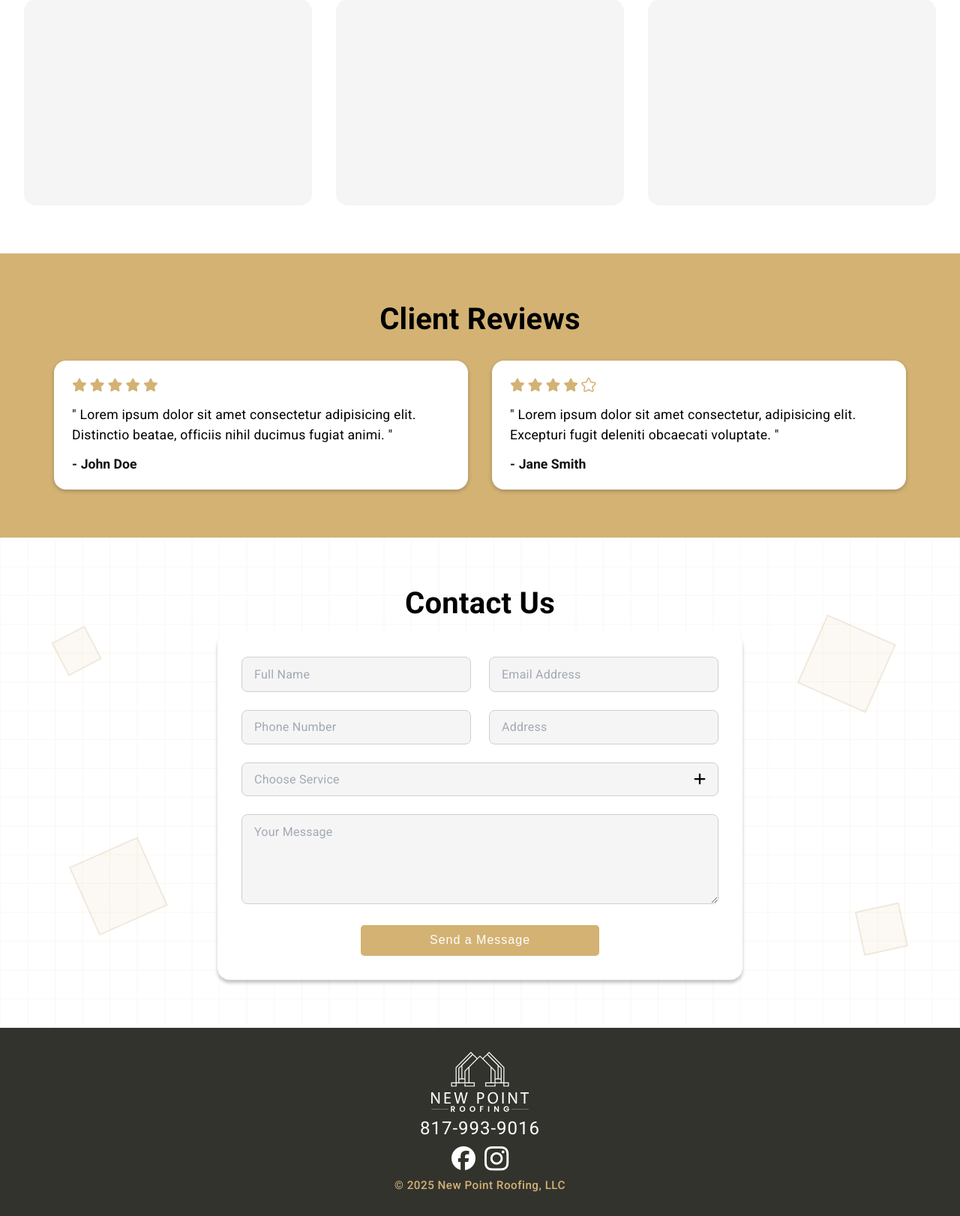
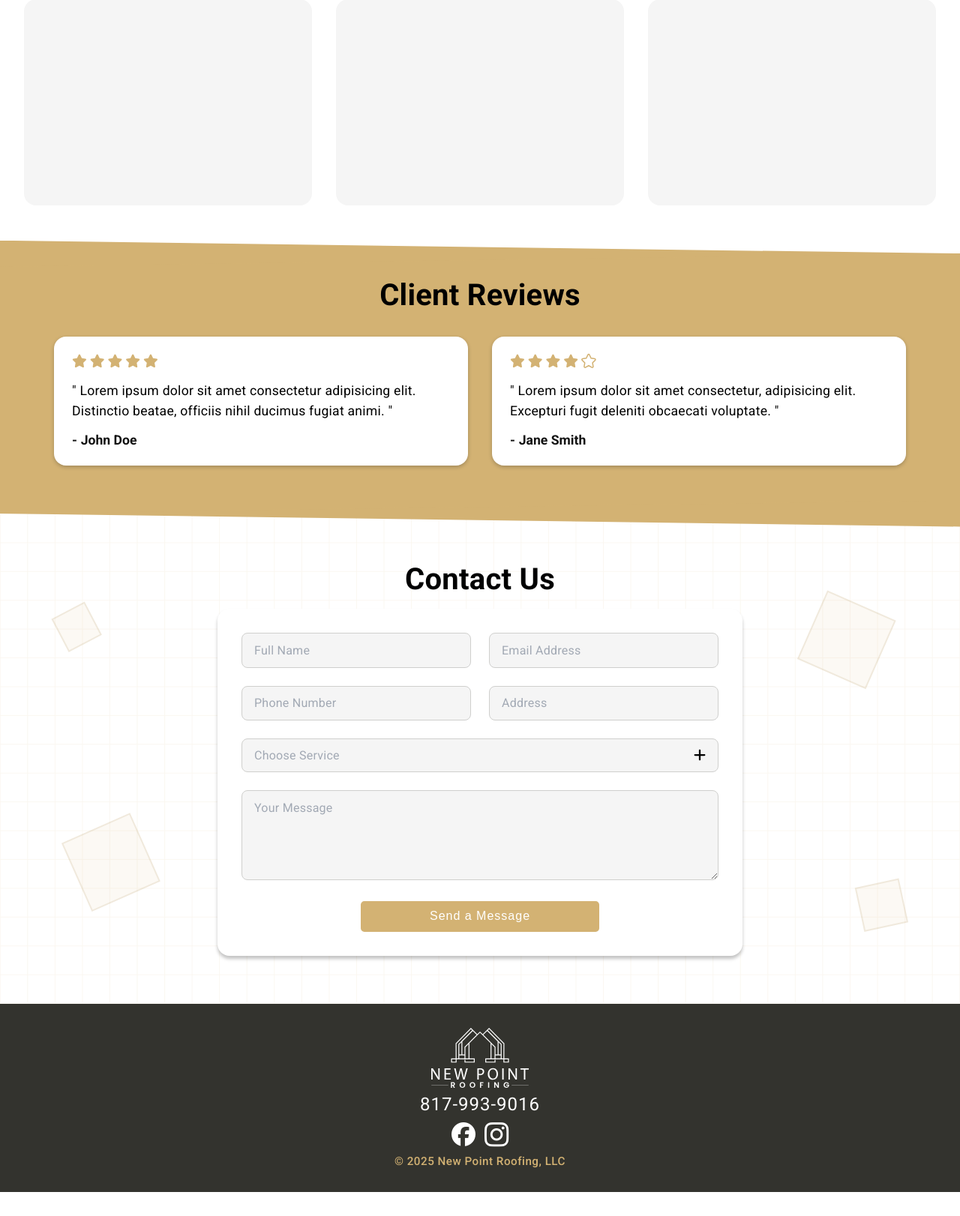
Before and after one commit to bjded/newpointroofing, a PHP site: page / in a window 1280 px wide. Shown: the part 2301-3923 px from the top of the page at 75% size. After the commit the page ends 3891 px from the top, so only its background shows below. Run offline with PHP 8.4, Linux system fonts and the light colour scheme.

Commit message:
all general sections complete

```diff
--- a/index.html
+++ b/index.html
@@ -3,6 +3,10 @@
     <head>
         <meta charset="UTF-8" />
         <meta name="viewport" content="width=device-width, initial-scale=1.0" />
+
+        <!-- Temporary No Follow -->
+        <meta name="robots" content="noindex, nofollow" />
+
         <title>New Point Roofing, LLC | newpointroofing.net</title>
 
         <!-- Fonts -->
@@ -340,7 +344,7 @@
                 <div class="square"></div>
                 <div class="square"></div>
                 <div class="square"></div>
-                <form action="#">
+                <form action="#" data-aos="fade-up" data-aos-duration="500">
                     <div class="form-group">
                         <label for="full-name"
                             ><span class="sr-only">Full Name</span></label
--- a/scripts/scripts.js
+++ b/scripts/scripts.js
@@ -4,9 +4,7 @@ document.querySelectorAll('a[href^="#"]').forEach((anchor) => {
         e.preventDefault();
 
         const targetId = this.getAttribute("href");
-        console.log(targetId);
         const targetElement = document.querySelector(targetId);
-        console.log(targetElement);
         const navHeight = document.querySelector("nav").offsetHeight;
 
         if (targetElement) {
@@ -15,8 +13,6 @@ document.querySelectorAll('a[href^="#"]').forEach((anchor) => {
                 targetElement.getBoundingClientRect().top +
                 window.scrollY -
                 navHeight;
-
-            console.log(targetPosition);
 
             // Smooth scroll to the target position
             window.scrollTo({
--- a/styles/styles.css
+++ b/styles/styles.css
@@ -401,14 +401,38 @@ nav ul li a i {
 
 #reviews {
   width: 100%;
+  position: relative;
   background-color: hsl(39, 52%, 64%);
+}
+#reviews::before {
+  content: "";
+  width: 100%;
+  height: 35px;
+  position: absolute;
+  top: -17.5px;
+  left: 0;
+  background-color: inherit;
+  -webkit-clip-path: polygon(0 0, 0 100%, 100% 50%);
+          clip-path: polygon(0 0, 0 100%, 100% 50%);
+}
+#reviews::after {
+  content: "";
+  width: 100%;
+  height: 35px;
+  position: absolute;
+  bottom: -17.5px;
+  left: 0;
+  background-color: inherit;
+  -webkit-clip-path: polygon(100% 0, 100% 100%, 0 50%);
+          clip-path: polygon(100% 0, 100% 100%, 0 50%);
 }
 #reviews .container {
   max-width: 1200px;
-  margin: 0 auto;
   display: grid;
   grid-template-columns: 1fr 1fr;
   gap: 2rem;
+  margin: 0 auto;
+  padding-top: 2rem;
 }
 #reviews .container .review {
   border-radius: 1rem;
@@ -463,6 +487,7 @@ nav ul li a i {
   grid-template-columns: 1fr;
   justify-content: center;
   position: relative;
+  overflow: hidden;
 }
 #contact .container .container-heading {
   margin-bottom: 1rem;
@@ -486,7 +511,7 @@ nav ul li a i {
   width: 100px;
   height: 100px;
   top: 400px;
-  left: 70px;
+  left: 60px;
   --rotation: 67deg;
   transform: rotate(67deg);
   animation-duration: 10s;
--- a/styles/styles.scss
+++ b/styles/styles.scss
@@ -438,13 +438,35 @@ nav {
 // Client Reviews
 #reviews {
     width: 100%;
+    position: relative;
     background-color: $color-secondary;
+    &::before {
+        content: "";
+        width: 100%;
+        height: 35px;
+        position: absolute;
+        top: -17.5px;
+        left: 0;
+        background-color: inherit;
+        clip-path: polygon(0 0, 0 100%, 100% 50%);
+    }
+    &::after {
+        content: "";
+        width: 100%;
+        height: 35px;
+        position: absolute;
+        bottom: -17.5px;
+        left: 0;
+        background-color: inherit;
+        clip-path: polygon(100% 0, 100% 100%, 0 50%);
+    }
     .container {
         max-width: $content-width;
-        margin: 0 auto;
         display: grid;
         grid-template-columns: 1fr 1fr;
         gap: 2rem;
+        margin: 0 auto;
+        padding-top: 2rem;
         .review {
             border-radius: 1rem;
             padding: 1.5rem;
@@ -502,6 +524,7 @@ nav {
         justify-content: center;
         // align-items: center;
         position: relative;
+        overflow: hidden;
         .container-heading {
             margin-bottom: 1rem;
         }
@@ -523,7 +546,7 @@ nav {
                 width: 100px;
                 height: 100px;
                 top: 400px;
-                left: 70px;
+                left: 60px;
                 --rotation: 67deg;
                 transform: rotate(67deg);
                 animation-duration: 10s;
```
Also changed, not shown: 1 other file.
